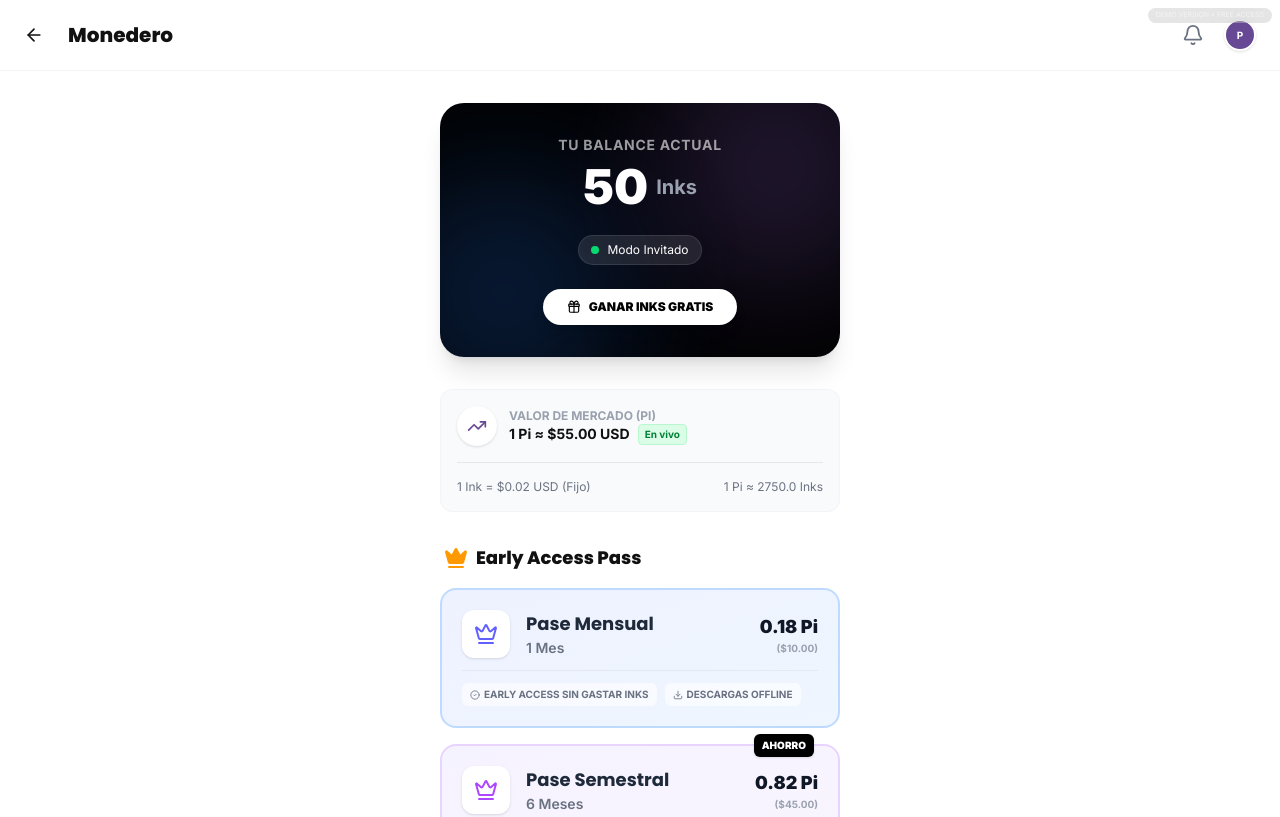
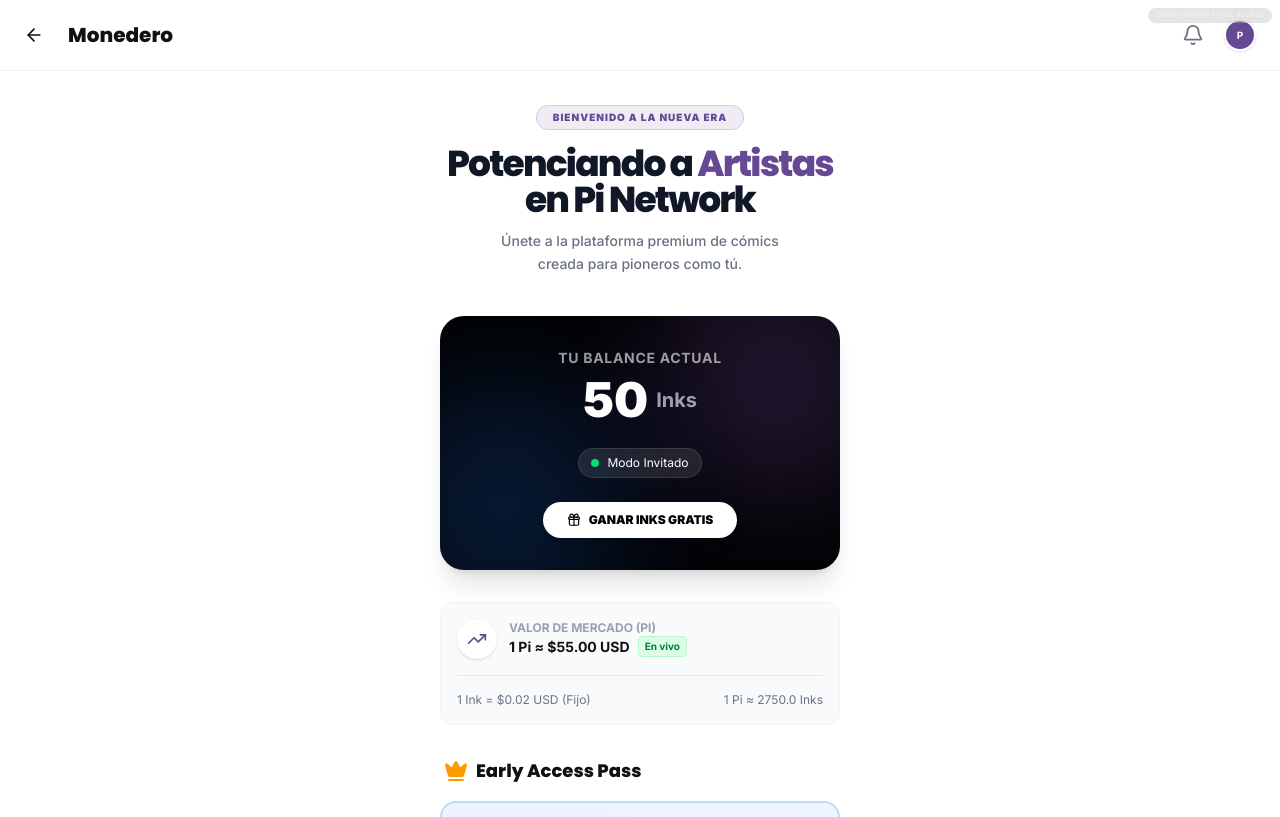
Before and after one commit to Inktoons/Inktoons, a Next.js app: page /wallet in a window 1280 px wide. Shown: the top 817 px of the page. Built offline with nearby package versions, Linux system fonts and the light colour scheme; no server answers; the database is empty.

Commit message:
UI: Remove menu icon and add hero promotion message in wallet

```diff
--- a/src/app/wallet/page.tsx
+++ b/src/app/wallet/page.tsx
@@ -258,6 +258,18 @@
             </div>
 
             <main className="max-w-md mx-auto px-6 py-8">
+                {/* Hero Promotion Message */}
+                <div className="mb-10 text-center">
+                    <p className="inline-block bg-pi-purple/10 text-pi-purple text-[10px] font-black px-4 py-1 rounded-full border border-pi-purple/20 uppercase tracking-widest mb-4">
+                        Bienvenido a la Nueva Era
+                    </p>
+                    <h2 className="text-4xl font-black text-gray-900 tracking-tighter leading-none mb-3">
+                        Potenciando a <span className="text-pi-purple">Artistas</span> en Pi Network
+                    </h2>
+                    <p className="text-gray-500 font-medium text-sm leading-relaxed max-w-[280px] mx-auto">
+                        Únete a la plataforma premium de cómics creada para pioneros como tú.
+                    </p>
+                </div>
 
                 {/* Balance Card */}
                 <motion.div
--- a/src/components/TopNavbar.tsx
+++ b/src/components/TopNavbar.tsx
@@ -99,9 +99,6 @@
                         {loading ? "..." : "Conectar Pi"}
                     </button>
                 )}
-                <button className="lg:hidden p-2 text-gray-500 hover:text-black transition-colors">
-                    <Menu size={24} />
-                </button>
             </div>
         </header>
     );
```
